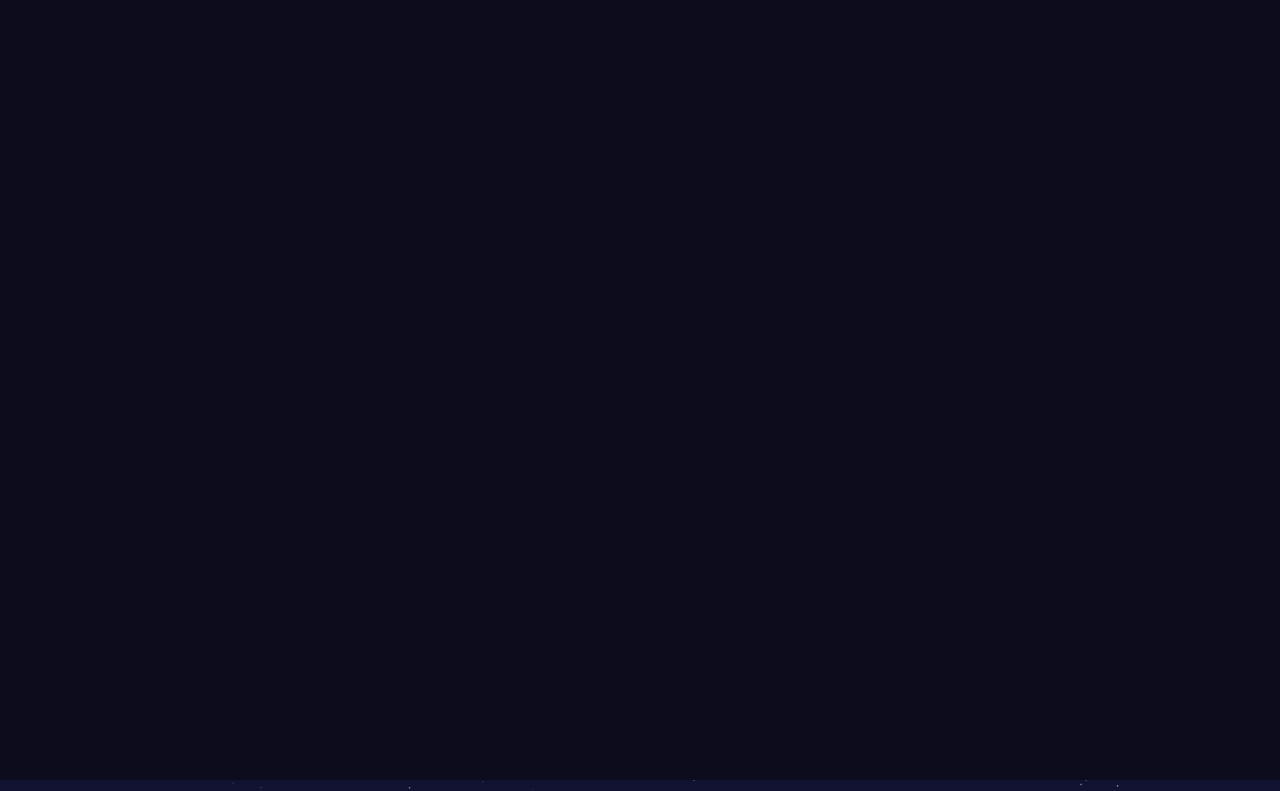
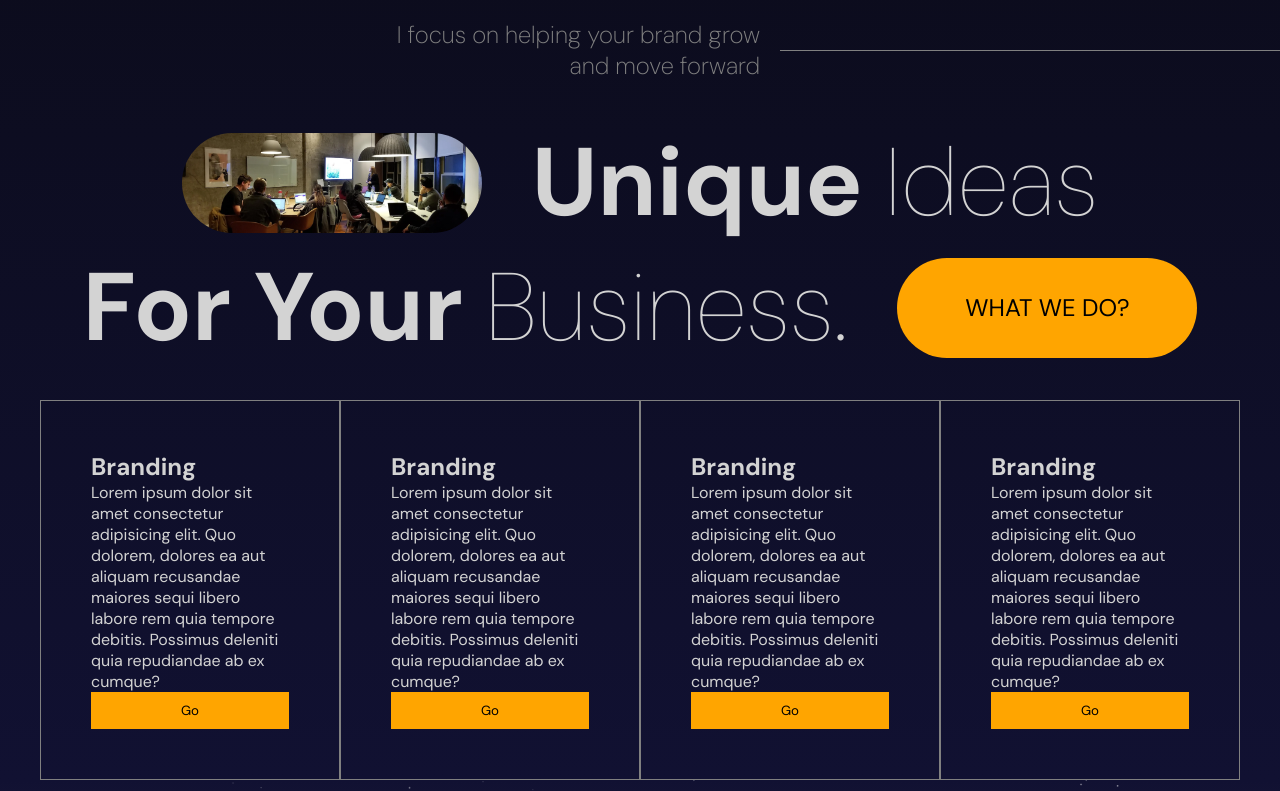
Before and after one commit to sahilsz/Portfolio-Demo, a React (Vite) app: page / in a window 1280 px wide. Shown: the part 1620-2411 px from the top of the page. Built offline with nearby package versions, Linux system fonts and the light colour scheme.

Commit message:
Add service section and updated css

```diff
--- a/src/App.jsx
+++ b/src/App.jsx
@@ -1,6 +1,7 @@
 import Hero from "./components/hero/Hero";
 import Navbar from "./components/navbar/Navbar";
 import Parallax from "./components/parallex/Parallax";
+import Services from "./components/services/Services";
 
 const App = () => {
   return (
@@ -12,7 +13,9 @@
       <section id="Services">
         <Parallax type="services" />
       </section>
-      <section>Services</section>
+      <section>
+        <Services />
+      </section>
       <section id="Portfolio">
         <Parallax type="portfolio" />
       </section>
--- a/src/components/hero/hero.css
+++ b/src/components/hero/hero.css
@@ -11,7 +11,7 @@
   margin: auto;
 }
 
-.textContainer {
+.hero .textContainer {
   height: 100%;
   width: 50%;
   display: flex;
@@ -21,18 +21,18 @@
   gap: 40px;
 }
 
-.textContainer img {
+.hero .textContainer img {
   width: 30px;
 }
 
-.textContainer h2 {
+.hero .textContainer h2 {
   color: rebeccapurple;
   text-transform: uppercase;
   font-size: 2rem;
   letter-spacing: 10px;
 }
 
-.textContainer h1 {
+.hero .textContainer h1 {
   font-size: 4rem;
 }
 
--- a/src/components/parallex/parallax.css
+++ b/src/components/parallex/parallax.css
@@ -8,7 +8,7 @@
   overflow: hidden;
 }
 
-h2 {
+.parallax h2 {
   font-weight: bold;
   font-size: 5rem;
 }
--- /dev/null
+++ b/src/components/services/Services.jsx
@@ -0,0 +1,84 @@
+import "./services.css";
+import { motion } from "framer-motion";
+
+export default function Services() {
+  return (
+    <motion.div className="services">
+      <motion.div className="textContainer">
+        <p>
+          I focus on helping your brand grow
+          <br /> and move forward
+        </p>
+        <hr />
+      </motion.div>
+      <motion.div className="titleContainer">
+        <div className="title">
+          <img src="/people.webp" alt="" />
+          <h2>
+            <b>Unique</b> Ideas
+          </h2>
+        </div>
+        <div className="title">
+          <h2>
+            <b>For Your</b> Business.
+          </h2>
+          <button>WHAT WE DO?</button>
+        </div>
+      </motion.div>
+      <motion.div className="listContainer">
+        <motion.div
+          className="box"
+          whileHover={{ backgroundColor: "lightgray", color: "black" }}
+        >
+          <h2>Branding</h2>
+          <p>
+            Lorem ipsum dolor sit amet consectetur adipisicing elit. Quo
+            dolorem, dolores ea aut aliquam recusandae maiores sequi libero
+            labore rem quia tempore debitis. Possimus deleniti quia repudiandae
+            ab ex cumque?
+          </p>
+          <button>Go</button>
+        </motion.div>
+        <motion.div
+          className="box"
+          whileHover={{ backgroundColor: "lightgray", color: "black" }}
+        >
+          <h2>Branding</h2>
+          <p>
+            Lorem ipsum dolor sit amet consectetur adipisicing elit. Quo
+            dolorem, dolores ea aut aliquam recusandae maiores sequi libero
+            labore rem quia tempore debitis. Possimus deleniti quia repudiandae
+            ab ex cumque?
+          </p>
+          <button>Go</button>
+        </motion.div>
+        <motion.div
+          className="box"
+          whileHover={{ backgroundColor: "lightgray", color: "black" }}
+        >
+          <h2>Branding</h2>
+          <p>
+            Lorem ipsum dolor sit amet consectetur adipisicing elit. Quo
+            dolorem, dolores ea aut aliquam recusandae maiores sequi libero
+            labore rem quia tempore debitis. Possimus deleniti quia repudiandae
+            ab ex cumque?
+          </p>
+          <button>Go</button>
+        </motion.div>
+        <motion.div
+          className="box"
+          whileHover={{ backgroundColor: "lightgray", color: "black" }}
+        >
+          <h2>Branding</h2>
+          <p>
+            Lorem ipsum dolor sit amet consectetur adipisicing elit. Quo
+            dolorem, dolores ea aut aliquam recusandae maiores sequi libero
+            labore rem quia tempore debitis. Possimus deleniti quia repudiandae
+            ab ex cumque?
+          </p>
+          <button>Go</button>
+        </motion.div>
+      </motion.div>
+    </motion.div>
+  );
+}
--- /dev/null
+++ b/src/components/services/services.css
@@ -0,0 +1,85 @@
+.services {
+  background: linear-gradient(180deg, #0c0c1d, #111132);
+  height: 100%;
+  display: flex;
+  flex-direction: column;
+  justify-content: space-between;
+}
+
+.title img {
+  width: 300px;
+  height: 100px;
+  border-radius: 50px;
+  object-fit: cover;
+}
+
+.services .textContainer {
+  flex: 1;
+  align-self: flex-end;
+  display: flex;
+  align-items: center;
+  gap: 20px;
+}
+
+.services .textContainer p {
+  font-weight: 200;
+  font-size: 1.5rem;
+  color: gray;
+  text-align: right;
+}
+.services .textContainer hr {
+  width: 500px;
+  border: none;
+  border-top: 0.5px solid gray;
+}
+
+.services .titleContainer {
+  flex: 2;
+  display: flex;
+  flex-direction: column;
+  align-items: center;
+}
+
+.services .titleContainer .title {
+  display: flex;
+  gap: 50px;
+  align-items: center;
+}
+
+.services .titleContainer h2 {
+  font-size: 6rem;
+  font-weight: 100;
+}
+
+.services .titleContainer button {
+  width: 300px;
+  height: 100px;
+  border-radius: 50px;
+  background-color: orange;
+  border: none;
+  font-size: 1.5rem;
+  cursor: pointer;
+}
+
+.services .listContainer {
+  flex: 2;
+  display: flex;
+  max-width: 1200px;
+  margin: auto;
+}
+
+.services .listContainer .box {
+  padding: 50px;
+  border: 0.5px solid gray;
+
+  display: flex;
+  flex-direction: column;
+  justify-content: space-between;
+}
+
+.services .listContainer .box button {
+  padding: 10px;
+  background-color: orange;
+  border: none;
+  cursor: pointer;
+}
```
